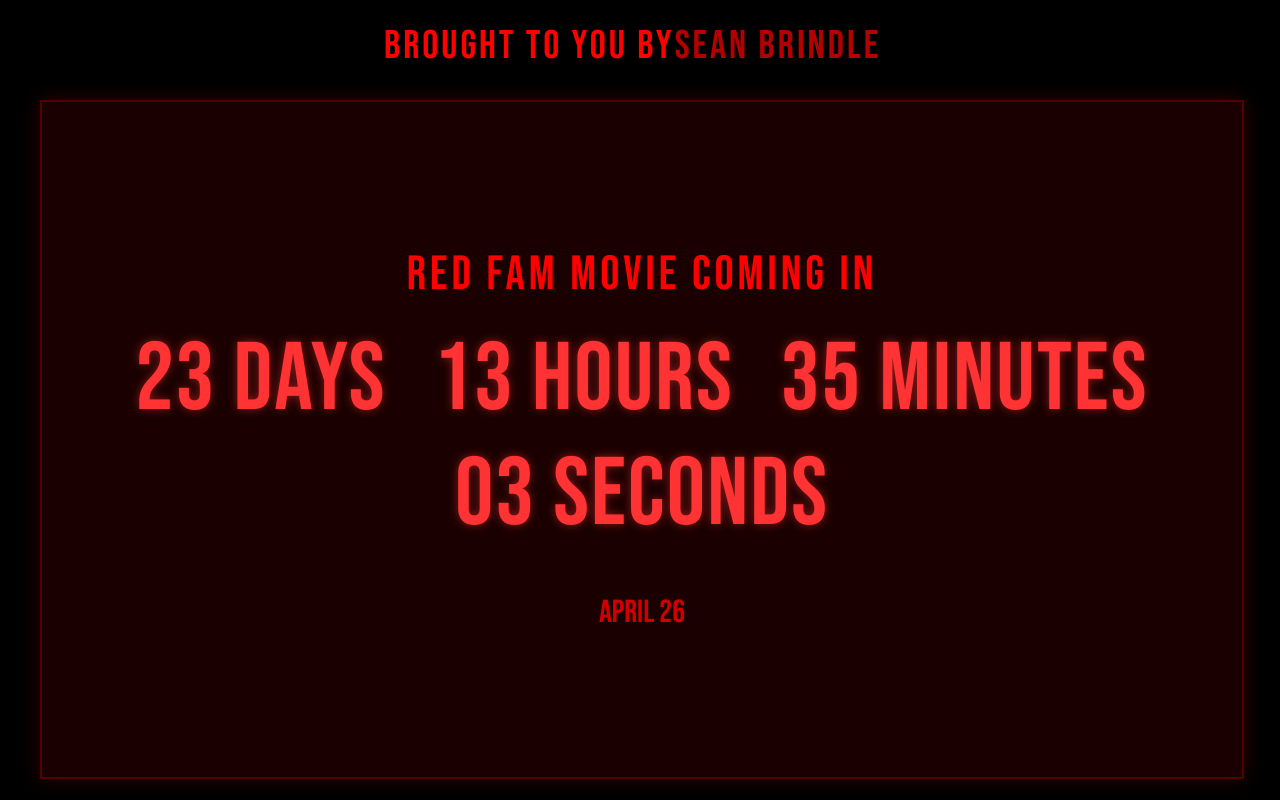
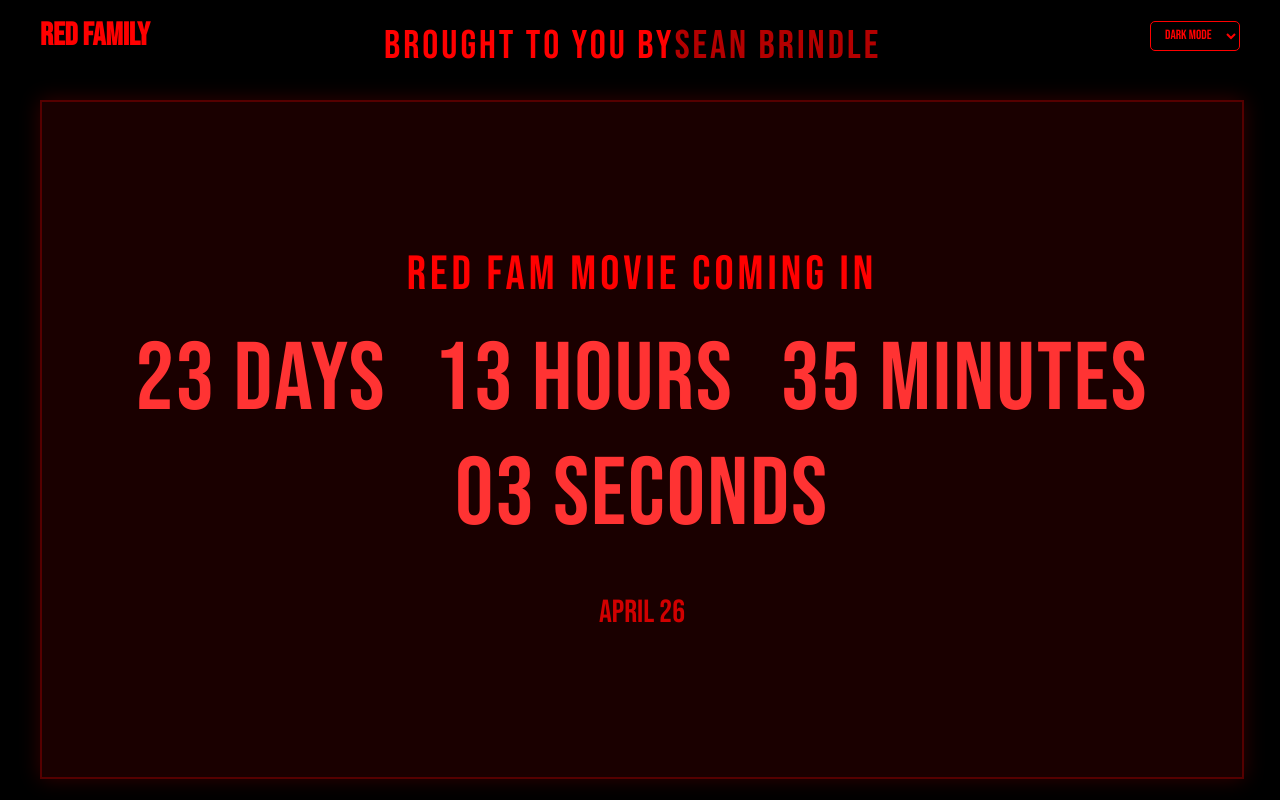
Before and after one commit to Gimel-Donakins/_Best_Site_Ever, a plain HTML site: page index.html in a window 1280 px wide. Drawn offline with Linux system fonts and the light colour scheme.

Commit message:
light/dark mode commits

```diff
--- a/index.html
+++ b/index.html
@@ -1,5 +1,5 @@
 <!DOCTYPE html>
-<html lang="en">
+<html lang="en" data-theme="dark">
 <head>
     <meta charset="UTF-8">
     <meta name="viewport" content="width=device-width, initial-scale=1.0">
@@ -8,6 +8,17 @@
     <link href="https://fonts.googleapis.com/css2?family=Bebas+Neue&display=swap" rel="stylesheet">
 </head>
 <body>
+    <header class="site-header">
+        <div class="header-content">
+            <h1>Red Family</h1>
+            <div class="theme-switch">
+                <select id="themeSelect">
+                    <option value="dark">Dark Mode</option>
+                    <option value="light">Light Mode</option>
+                </select>
+            </div>
+        </div>
+    </header>
     <div class="container">
         <div class="header-container">
             <span class="static-text">BROUGHT TO YOU BY </span>
@@ -20,6 +31,20 @@
     </div>
 
     <script>
+        const themeSelect = document.getElementById('themeSelect');
+
+        // Load saved theme
+        const savedTheme = localStorage.getItem('theme') || 'dark';
+        document.documentElement.setAttribute('data-theme', savedTheme);
+        themeSelect.value = savedTheme;
+
+        // Theme switch handler
+        themeSelect.addEventListener('change', (e) => {
+            const theme = e.target.value;
+            document.documentElement.setAttribute('data-theme', theme);
+            localStorage.setItem('theme', theme);
+        });
+
         const names = ['SEAN BRINDLE', 'EMILEE WORLEY', 'SARAH OSBORNE', 'JACOB WILLIAMS'];
         let currentIndex = 0;
         const nameElement = document.getElementById('rotating-name');
--- a/styles.css
+++ b/styles.css
@@ -1,7 +1,22 @@
+/* Theme variables */
+:root[data-theme="dark"] {
+    --bg-color: #000;
+    --text-color: #ff0000;
+    --video-bg: #1a0000;
+    --border-color: #500;
+}
+
+:root[data-theme="light"] {
+    --bg-color: #fff;
+    --text-color: #ff0000;
+    --video-bg: #ffeeee;
+    --border-color: #ffcccc;
+}
+
 body {
     margin: 0;
     padding: 0;
-    background-color: #000;
+    background-color: var(--bg-color);
     font-family: 'Bebas Neue', sans-serif;
     min-height: 100vh;
     display: flex;
@@ -17,19 +32,19 @@ body {
 }
 
 .video-placeholder {
-    background-color: #1a0000;
+    background-color: var(--video-bg);
     aspect-ratio: 16/9;
     width: 100%;
     display: flex;
     flex-direction: column;
     justify-content: center;
     align-items: center;
-    border: 2px solid #500;
+    border: 2px solid var(--border-color);
     box-shadow: 0 0 20px rgba(255, 0, 0, 0.2);
 }
 
 .coming-soon {
-    color: #ff0000;
+    color: var(--text-color);
     font-size: 3rem;
     text-align: center;
     letter-spacing: 4px;
@@ -37,18 +52,17 @@ body {
 }
 
 .release-date {
-    color: #ff0000;
+    color: var(--text-color);
     font-size: 2rem;
     margin-top: 20px;
     opacity: 0.8;
 }
 
 .header-container {
-    color: #ff0000;
+    color: var(--text-color);
     font-size: 2.5rem;
     text-align: center;
     margin-bottom: 30px;
-    text-shadow: 2px 2px 4px rgba(0, 0, 0, 0.5);
     letter-spacing: 3px;
     display: flex;
     justify-content: center;
@@ -98,7 +112,6 @@ body {
     display: block;
     font-size: 2em;
     color: #ff3333;
-    text-shadow: 0 0 10px rgba(255, 51, 51, 0.5);
     margin: 20px 0;
     letter-spacing: 2px;
 }
@@ -109,6 +122,38 @@ body {
     padding: 0 10px;
     border-radius: 5px;
     margin: 0 5px;
+}
+
+.site-header {
+    padding: 1rem;
+    position: fixed;
+    top: 0;
+    width: 100%;
+    z-index: 1000;
+}
+
+.header-content {
+    display: flex;
+    justify-content: space-between;
+    align-items: center;
+    max-width: 1200px;
+    margin: 0 auto;
+    padding: 0 20px;
+}
+
+.header-content h1 {
+    color: var(--text-color);
+    margin: 0;
+}
+
+.theme-switch select {
+    background: var(--bg-color);
+    color: var(--text-color);
+    border: 1px solid var(--text-color);
+    padding: 5px 10px;
+    border-radius: 5px;
+    font-family: 'Bebas Neue', sans-serif;
+    cursor: pointer;
 }
 
 @media (max-width: 1024px) {
```
